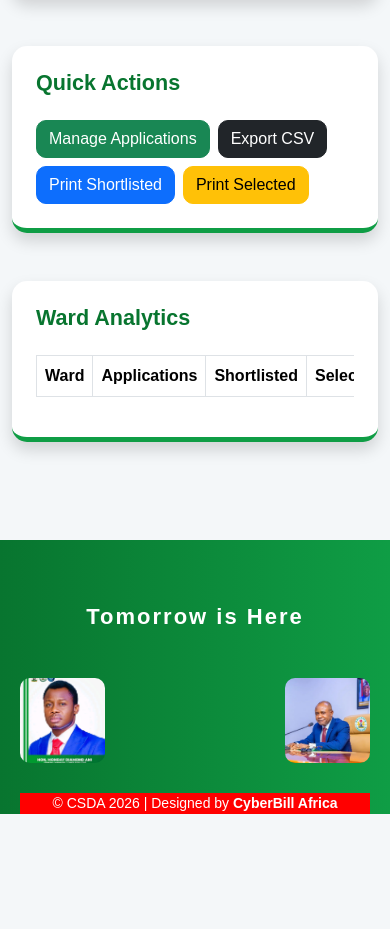
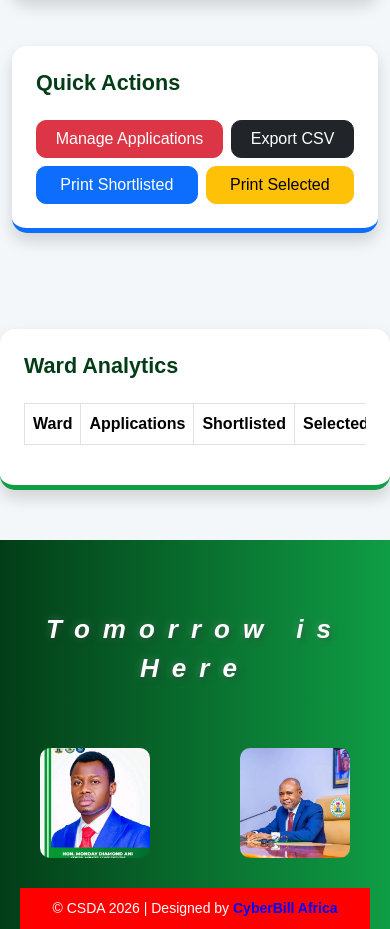
Before and after one commit to cyberbillafrica/csda-enugu, a plain HTML site: page admin/dashboard.html in a window 390 px wide. Shown: the part 827-1756 px from the top of the page. Before the commit the page ends 1641 px from the top, so only its background shows below. Drawn offline with nearby package versions, Linux system fonts and the light colour scheme; a script that the page names is missing.

Commit message:
Initial Commits

```diff
--- a/admin/dashboard.html
+++ b/admin/dashboard.html
@@ -22,28 +22,28 @@
     <div class="row g-4">
 
         <div class="col-md-3">
-            <div class="card shadow p-4 text-center">
+            <div class="card card-staff shadow p-4 text-center">
                 <h6>Total Applications</h6>
                 <h2 id="totalApplications">0</h2>
             </div>
         </div>
 
         <div class="col-md-3">
-            <div class="card shadow p-4 text-center">
+            <div class="card card-admin shadow p-4 text-center">
                 <h6>Shortlisted</h6>
                 <h2 id="shortlistedCount">0</h2>
             </div>
         </div>
 
         <div class="col-md-3">
-            <div class="card shadow p-4 text-center">
+            <div class="card card-live shadow p-4 text-center">
                 <h6>Selected</h6>
                 <h2 id="selectedCount">0</h2>
             </div>
         </div>
 
         <div class="col-md-3">
-            <div class="card shadow p-4 text-center">
+            <div class="card card-queue shadow p-4 text-center">
                 <h6>Rejected</h6>
                 <h2 id="rejectedCount">0</h2>
             </div>
@@ -52,25 +52,27 @@
     </div>
 
     <!-- Quick Actions -->
-    <div class="card shadow p-4 mt-5">
+    <div class="card card-comments shadow p-4 mt-5">
         <h4>Quick Actions</h4>
 
     <div class="mt-3 d-flex flex-wrap gap-2">
-            <a href="applications.html" class="btn btn-success">
+  <a href="applications.html" class="btn btn-danger flex-fill flex-sm-grow-0">
     Manage Applications
   </a>
 
-            <button id="exportCSV" class="btn btn-dark">
+  <button id="exportCSV" class="btn btn-dark flex-fill flex-sm-grow-0">
     Export CSV
   </button>
 
-            <button id="printShortlisted" class="btn btn-primary">
+  <button id="printShortlisted" class="btn btn-primary flex-fill flex-sm-grow-0">
     Print Shortlisted
   </button>
 
-            <button id="printSelected" class="btn btn-warning">
+  <button id="printSelected" class="btn btn-warning flex-fill flex-sm-grow-0">
     Print Selected
   </button>
+</div>
+
         </div>
     </div>
 
--- a/assets/style.css
+++ b/assets/style.css
@@ -1,6 +1,6 @@
 :root {
     --gov-green: #0f9d45;
-    --gov-green-dark: #08752f;
+    --gov-green-dark: #033d17;
     --ez-red: red;
     --ez-gold: #ffc107;
     --ez-dark: #212529;
@@ -18,7 +18,7 @@ body {
 /* Header */
 
 header {
-    background: linear-gradient(90deg, var(--ez-red), var(--gov-green));
+    background: linear-gradient(90deg, var(--gov-green-dark), var(--gov-green));
 }
 
 
@@ -88,119 +88,68 @@ table {
 }
 
 /* FOOTER */
-
 footer {
-
-    margin-top: 50px;
-
-    background: linear-gradient(
-        90deg,
-        var(--gov-green-dark),
-        var(--gov-green)
-    );
-
-    color:white;
-
-    padding:30px 20px 0;
-
-}
-/* Tomorrow text */
-
-.footer-title {
-
-    text-align:center;
-
-    font-size:28px;
-
-    font-weight:bold;
-
-    letter-spacing:2px;
-
-    padding:30px 10px;
-
-    margin:0 10px 15px;
-
-    border-radius:10px;
-
+  margin-top: 50px;
+  background: linear-gradient(90deg, var(--gov-green-dark), var(--gov-green));
+  color: white;
+  padding: 30px 20px 0;
 }
 
+/* Tomorrow text */
+.footer-title {
+  text-align: center;
+  font-size: 36px;
+  font-weight: bold;
+  font-style: italic;
+  letter-spacing: 0.8em;        /* spreads letters wide */
+  padding: 40px 10px;
+  margin: 0 10px 20px;
+  border-radius: 10px;
+  text-shadow: 2px 2px 6px rgba(0,0,0,0.4),
+               0 0 8px rgba(255,255,255,0.3); /* NEW: shadow + glow */
+}
+
+
 /* Images area */
-
 .footer-images {
-
-    display:flex;
-
-    justify-content:space-between;
-
-    align-items:center;
-
-    gap:20px;
-
-    padding:0 20px;
-
+  display: flex;
+  justify-content: space-between;
+  align-items: center;
+  gap: 20px;
+  padding: 0 20px;
 }
 
 .footer-images img {
-
-    width:90px;
-
-    height:90px;
-
-    object-fit:cover;
-
-    border-radius:10px;
-
+  width: 140px;                 /* larger, almost touching text above */
+  height: 140px;
+  object-fit: cover;
+  border-radius: 10px;
 }
 
-/* Copyright */
-
+/* Copyright bottom bar */
 .footer-bottom {
-
-    margin-top:30px;
-
-    background:var(--ez-red);
-
-    color:white;
-
-    text-align:center;
-
-
-    font-size:14px;
-
+  margin-top: 30px;
+  background: var(--ez-red);    /* full red strip at bottom */
+  color: white;
+  text-align: center;
+  font-size: 14px;
+  padding: 10px 0;              /* ensures it covers edge neatly */
 }
 
-/* Mobile */
+.footer-bottom a {
+  color: blue !important;       /* designer name in blue */
+  font-weight: bold;
+  text-decoration: none;
+}
 
+/* Mobile tweaks */
 @media(max-width:576px){
-    .hero {
-
-        padding:50px 15px;
-
-    }
-
-    .footer-title {
-
-        font-size:22px;
-
-        margin-left:5px;
-
-        margin-right:5px;
-
-    }
-
-    .footer-images {
-
-        padding:0;
-
-    }
-
-    .footer-images img {
-
-        width:85px;
-
-        height:85px;
-
-    }
-
-
+  .footer-title {
+    font-size: 26px;
+    letter-spacing: 0.5em;      /* still spaced but tighter for small screens */
+  }
+  .footer-images img {
+    width: 110px;
+    height: 110px;
+  }
 }
```
Lines whose indentation alone changed are shown as unchanged.
